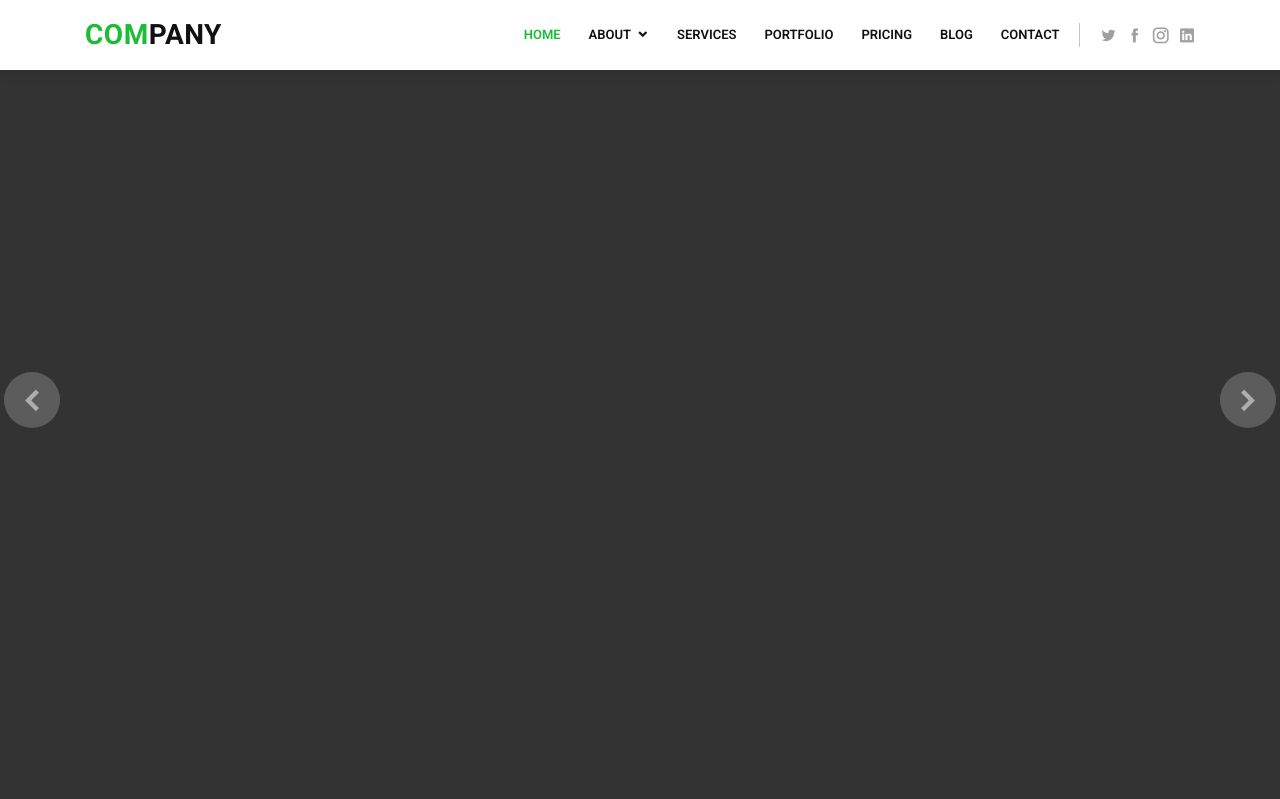
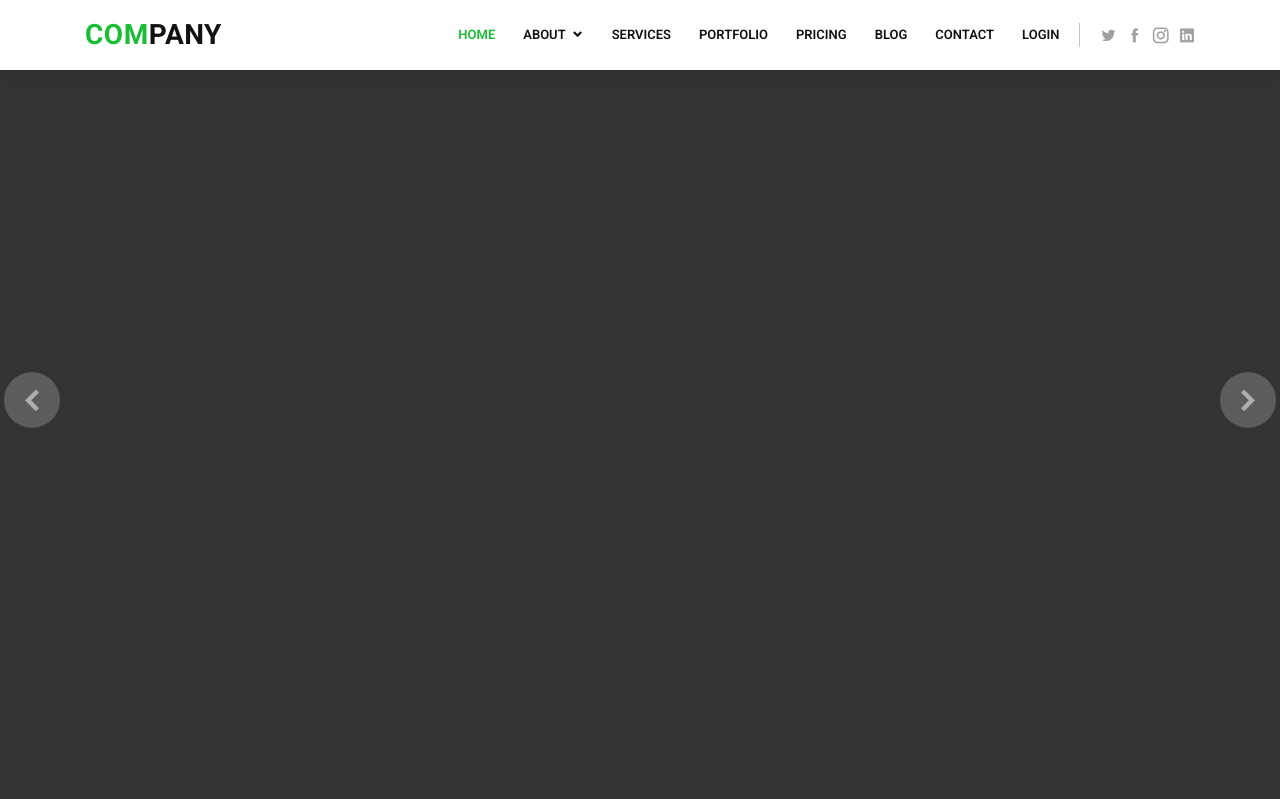
Before and after one commit to Thineshraj/laravel, a Laravel app: page / in a window 1280 px wide. Shown: the top 799 px of the page. Run offline with Laravel 9, Linux system fonts and the light colour scheme; data that the repository does not hold is empty; some libraries are stand-ins or nearby versions.

Commit message:
frontend: add Login Button

```diff
--- a/basic/resources/views/layouts/body/header.blade.php
+++ b/basic/resources/views/layouts/body/header.blade.php
@@ -32,6 +32,7 @@
           <li><a href="pricing.html">Pricing</a></li>
           <li><a href="blog.html">Blog</a></li>
           <li><a href="{{ route('contact') }}">Contact</a></li>
+          <li><a href="{{ route('dashboard') }}" target="_black">Login</a></li>
 
         </ul>
       </nav><!-- .nav-menu -->
```
